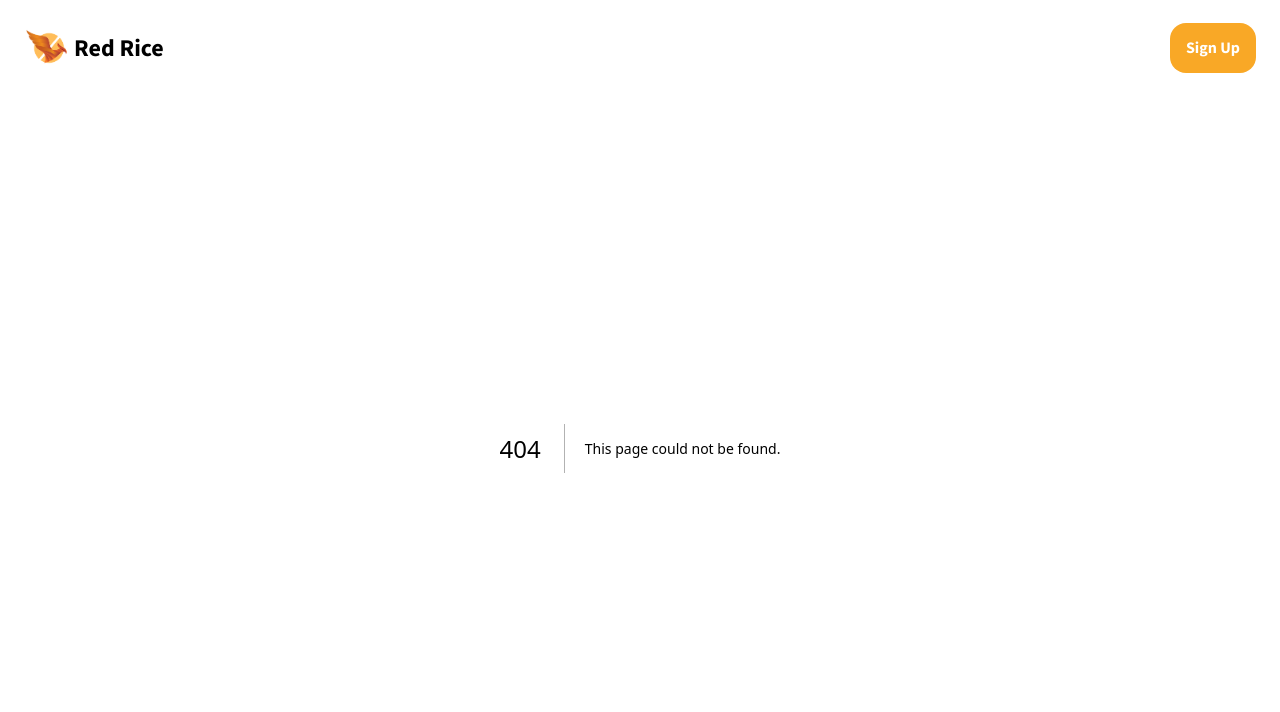
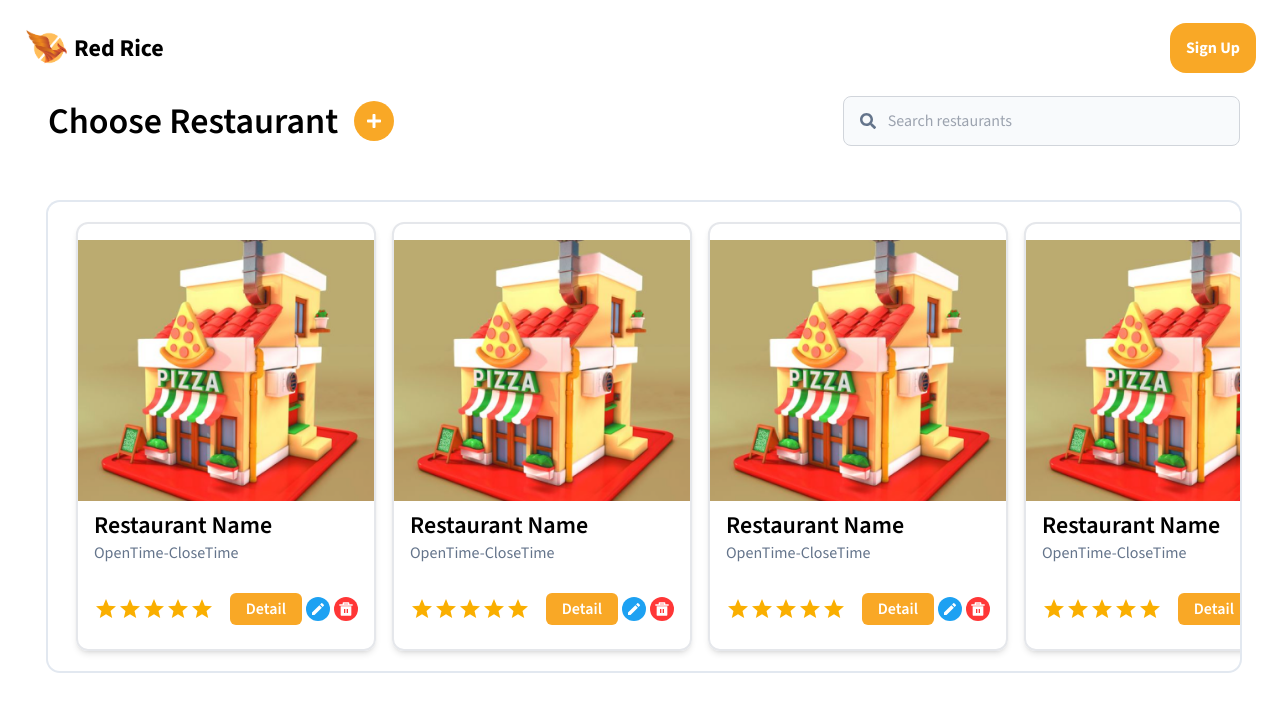
Before and after one commit to 2110503TACEDT66/swdevprac2-project-red-rice, a Next.js app: page /restaurant in a window 1280 px wide. Before the commit this address had no page. Shown: the top 712 px of the page. Built offline with nearby package versions, Linux system fonts and the light colour scheme.

Commit message:
feat: restaurant page

```diff
--- /dev/null
+++ b/src/app/restaurant/page.tsx
@@ -0,0 +1,28 @@
+import React from 'react';
+import Restaurants from '@/components/Restaurants';
+import { FaPlus } from 'react-icons/fa';
+import Searchbox from '@/components/Searchbox';
+
+const page = () => {
+    return (
+        <main className="pl-12 pr-10 w-full h-screen overflow-y-auto">
+            <div className="flex justify-between items-center flex-wrap">
+                <div className="flex flex-row gap-4">
+                    <h1 className="text-3xl md:text-4xl font-semibold">
+                        Choose Restaurant
+                    </h1>
+                    <button className="rounded-full p-3 bg-redrice-yellow hover:bg-redrice-light-yellow text-white">
+                        <FaPlus />
+                    </button>
+                </div>
+                <div className="mt-3 md:mt-0 w-full md:w-1/3">
+                    <Searchbox />
+                </div>
+            </div>
+
+            <Restaurants />
+        </main>
+    );
+};
+
+export default page;
--- /dev/null
+++ b/src/components/RestaurantCard.tsx
@@ -0,0 +1,45 @@
+import React from 'react';
+import Image from 'next/image';
+import Rating from '@mui/material/Rating';
+import { MdEdit } from 'react-icons/md';
+import { RiDeleteBin5Fill } from 'react-icons/ri';
+
+const RestaurantCard = (index: any) => {
+    return (
+        <div
+            key={index}
+            className="flex p-2 border-2 rounded-xl mx-2 w-1/2 flex-col shadow-md px-0"
+            style={{ minWidth: '300px', maxWidth: '600px' }}
+        >
+            <Image
+                src={'/img/mockRestaurant.png'}
+                alt="restaurant"
+                width={500}
+                height={500}
+                className="object-cover py-2"
+            />
+            <div className="mx-4 flex flex-col justify-between h-full">
+                <div>
+                    <h1 className="text-2xl font-semibold">Restaurant Name</h1>
+                    <p className="text-md text-slate-500">OpenTime-CloseTime</p>
+                </div>
+                <div className="mt-auto mb-4 flex justify-between items-center">
+                    <Rating name="read-only" value={5} readOnly />
+                    <div className="space-x-1 items-center flex justify-center">
+                        <button className="px-4 py-1 bg-redrice-yellow hover:bg-redrice-light-yellow text-white font-semibold rounded-md">
+                            Detail
+                        </button>
+                        <button className="rounded-full p-1 bg-redrice-blue text-white hover:bg-blue-400">
+                            <MdEdit />
+                        </button>
+                        <button className="rounded-full p-1 bg-redrice-red text-white hover:bg-red-400">
+                            <RiDeleteBin5Fill />
+                        </button>
+                    </div>
+                </div>
+            </div>
+        </div>
+    );
+};
+
+export default RestaurantCard;
--- /dev/null
+++ b/src/components/Restaurants.tsx
@@ -0,0 +1,14 @@
+import React from 'react';
+import RestaurantCard from '@/components/RestaurantCard';
+
+const Restaurants = () => {
+    return (
+        <div className="mt-5 md:mt-14 h-2/3 max-h-[550px] overflow-x-scroll ring-2 ring-slate-200 rounded-xl p-5 flex flex-row">
+            {Array.from({ length: 10 }).map((_, index) => (
+                <RestaurantCard key={index} />
+            ))}
+        </div>
+    );
+};
+
+export default Restaurants;
--- /dev/null
+++ b/src/components/Searchbox.tsx
@@ -0,0 +1,47 @@
+'use client';
+import { useState } from 'react';
+import { FaSearch } from 'react-icons/fa';
+
+// Sample data for restaurants
+const restaurantsData = [
+    { id: 1, name: 'Restaurant A' },
+    { id: 2, name: 'Restaurant B' },
+    { id: 3, name: 'Restaurant C' },
+    // Add more restaurant objects as needed
+];
+
+const Searchbox = () => {
+    // State variables
+    const [searchQuery, setSearchQuery] = useState('');
+    const [filteredRestaurants, setFilteredRestaurants] =
+        useState(restaurantsData);
+
+    // Function to handle search query changes
+    const handleSearchQueryChange = (
+        event: React.ChangeEvent<HTMLInputElement>
+    ) => {
+        const query = event.target.value;
+        setSearchQuery(query);
+        // Filter restaurants based on search query
+        const filtered = restaurantsData.filter((restaurant) =>
+            restaurant.name.toLowerCase().includes(query.toLowerCase())
+        );
+        setFilteredRestaurants(filtered);
+    };
+
+    return (
+        <div className="flex flex-row items-center border border-gray-300 rounded-lg px-4 py-3 bg-slate-50 text-slate-500">
+            {/* Search box */}
+            <FaSearch />
+            <input
+                type="text"
+                placeholder="Search restaurants"
+                value={searchQuery}
+                onChange={handleSearchQueryChange}
+                className="outline-none border-none ml-3 bg-slate-50"
+            />
+        </div>
+    );
+};
+
+export default Searchbox;
```
Also changed, not shown: package.json (+35 -0 lines), public/img/mockRestaurant.png (added), 1 other file (tests, documents, lock files or other folders).
